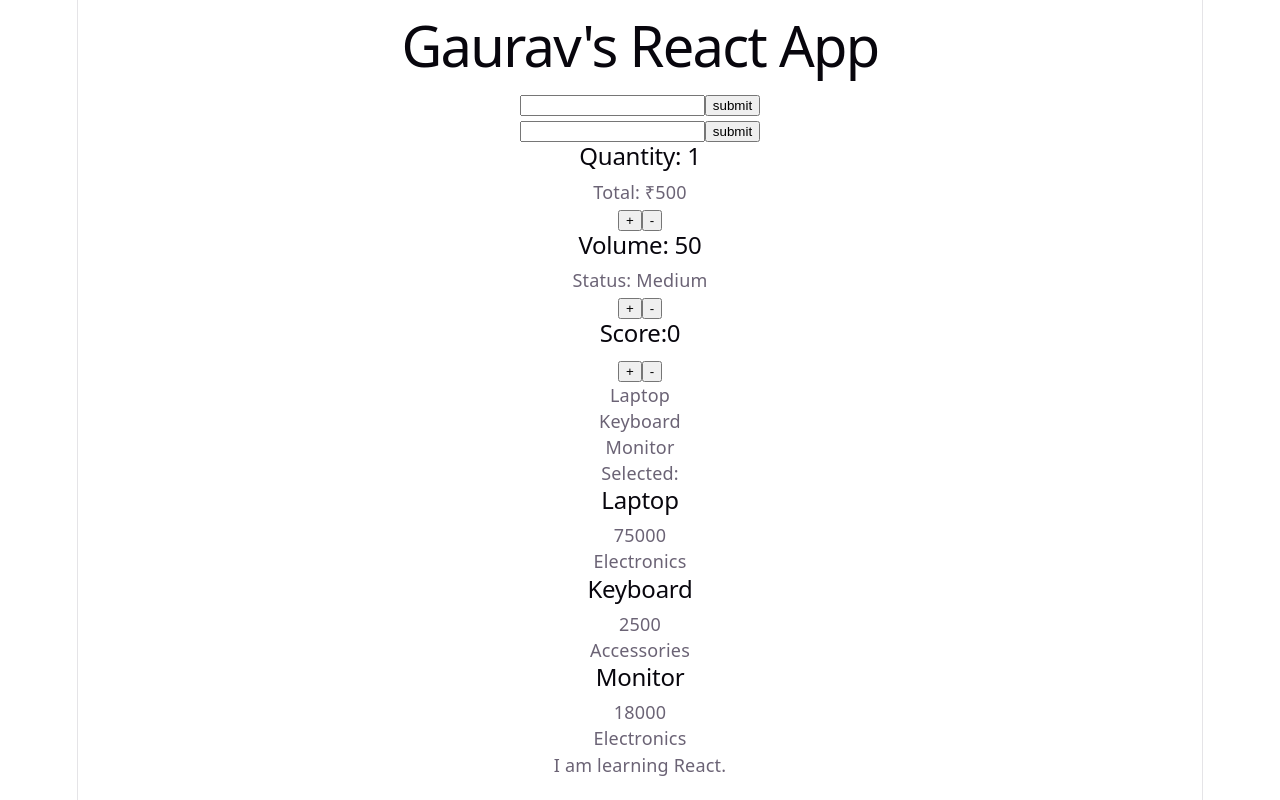
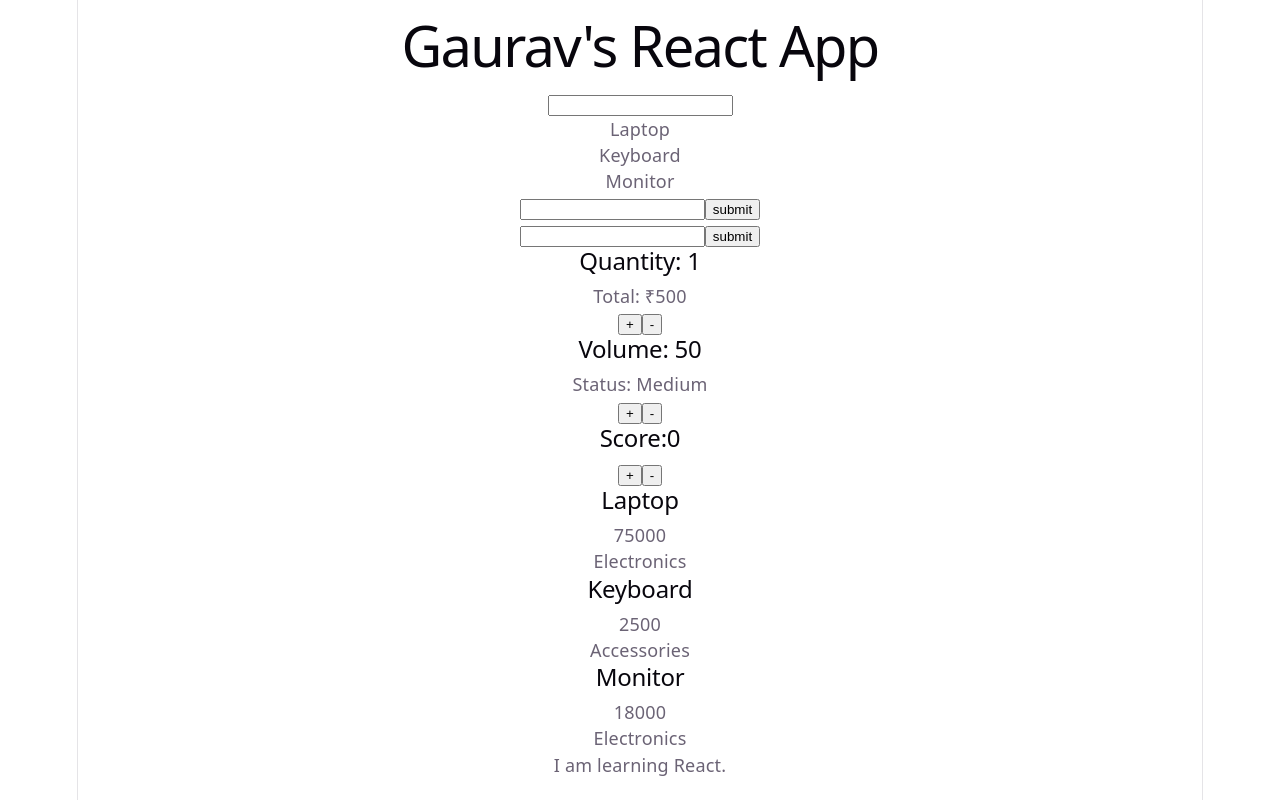
Before and after one commit to Gauravsonawane03/web-development, a React (Vite) app in the folder react-fundamentals/: page / in a window 1280 px wide. Built offline with nearby package versions, Linux system fonts and the light colour scheme.

Commit message:
Build React product search feature

```diff
--- a/react-fundamentals/src/App.jsx
+++ b/react-fundamentals/src/App.jsx
@@ -8,6 +8,8 @@ import Username from "./UsernameForm";
 import ProductCard from "./ProductCard";
 import ItemSelector from "./ItemSelector";
 import Productselector from "./ProductSelector";
+import SearchBar from "./SearchBar";
+import ProductList from "./ProductList";
 const products = [
   {
     id: 1,
@@ -34,20 +36,23 @@ const items = [
   { id: 3, name: "Monitor" }
 ];
 function App() {
-  const [selectedProduct, setSelectedProduct] = useState("");
+  const [searchText, setSearchText] = useState("");
   return (
     <div>
     <Header title="Gaurav's React App" />
+    <SearchBar
+    value={searchText}
+    onSearch={setSearchText}
+    />
+    <ProductList
+    products={products}
+    searchText={searchText}
+    />
     <Nameform />
     <Username />
     <QuantityCart />
     <VolumeControl />
     <Counter />
-   <Productselector
-  products={products}
-  onSelect={setSelectedProduct}
-  selectedProduct={selectedProduct}/>
-<p>Selected: {selectedProduct}</p>
     {products.map((product) => (
   <ProductCard
     key={product.id}
--- /dev/null
+++ b/react-fundamentals/src/ProductList.jsx
@@ -0,0 +1,16 @@
+function ProductList(props) {
+  const filteredProducts = props.products.filter((product) => {
+    return product.name.toLowerCase().includes(props.searchText.toLowerCase());
+  });
+
+  return (
+    <div>
+      {filteredProducts.map((product) => (
+        <p key={product.id}>{product.name}</p>
+      ))}
+      {filteredProducts.length === 0 && <p>No products found</p>}
+    </div>
+  );
+}
+
+export default ProductList;
--- /dev/null
+++ b/react-fundamentals/src/SearchBar.jsx
@@ -0,0 +1,14 @@
+function SearchBar(props) {
+  return (
+    <div>
+    <input
+  value={props.value}
+  onChange={(event) => {
+    props.onSearch(event.target.value);
+  }}
+     />
+    </div>
+  );
+}
+
+export default SearchBar;
```
Also changed, not shown: 1 other file (tests, documents, lock files or other folders).
